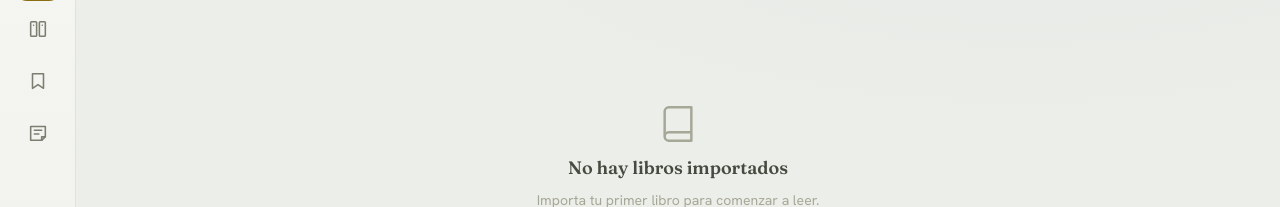
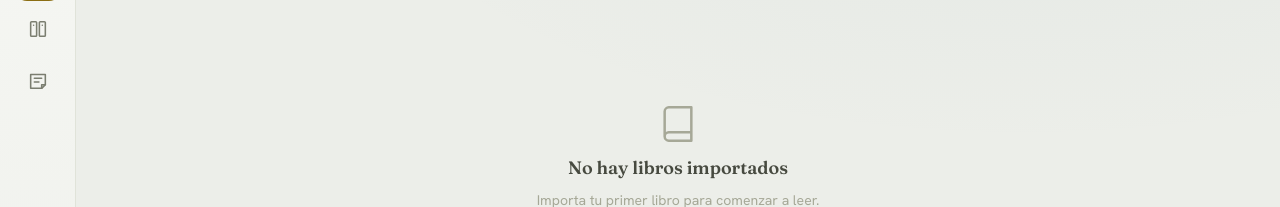
Before and after one commit to jhosnodev/clio_reader, a React (Vite) app in the folder apps/desktop/: page / in a window 1280 px wide. Shown: the part 135-342 px from the top of the page. Built offline with nearby package versions, Linux system fonts and the light colour scheme.

Commit message:
chore(bookmarks): comenta iconos de marcadores no funcionales
Marca el CRUD de marcadores como pendiente en AGENTS.md y comenta el
icono en el rail de la app principal y en el toolbar del reader.

```diff
--- a/apps/desktop/reader.html
+++ b/apps/desktop/reader.html
@@ -77,6 +77,7 @@
               <path d="M8 9h8M8 13h5" />
             </svg>
           </button>
+          <!-- TODO: marcadores no funcional — re-habilitar cuando el CRUD esté completo
           <button class="r-btn" id="r-mark" title="Añadir marcador">
             <svg
               viewBox="0 0 24 24"
@@ -89,6 +90,8 @@
               <path d="M6 4h12v16l-6-4-6 4z" />
             </svg>
           </button>
+          -->
+
           <span class="r-sep"></span>
           <button class="r-btn" data-panel="settings" title="Ajustes de lectura">
             <svg
--- a/apps/desktop/src/components/LibraryView.tsx
+++ b/apps/desktop/src/components/LibraryView.tsx
@@ -369,24 +369,25 @@ function Rail({
         </svg>
       ),
     },
-    {
-      id: 'bookmarks',
-      label: 'Marcadores',
-      icon: (
-        <svg
-          width="22"
-          height="22"
-          viewBox="0 0 24 24"
-          fill="none"
-          stroke="currentColor"
-          strokeWidth="1.7"
-          strokeLinecap="round"
-          strokeLinejoin="round"
-        >
-          <path d="M6 4h12v16l-6-4-6 4z" />
-        </svg>
-      ),
-    },
+    /* TODO: marcadores no funcional — re-habilitar cuando el CRUD esté completo */
+    // {
+    //   id: 'bookmarks',
+    //   label: 'Marcadores',
+    //   icon: (
+    //     <svg
+    //       width="22"
+    //       height="22"
+    //       viewBox="0 0 24 24"
+    //       fill="none"
+    //       stroke="currentColor"
+    //       strokeWidth="1.7"
+    //       strokeLinecap="round"
+    //       strokeLinejoin="round"
+    //     >
+    //       <path d="M6 4h12v16l-6-4-6 4z" />
+    //     </svg>
+    //   ),
+    // },
     {
       id: 'notes',
       label: 'Notas',
```
Also changed, not shown: 1 other file (tests, documents, lock files or other folders).
